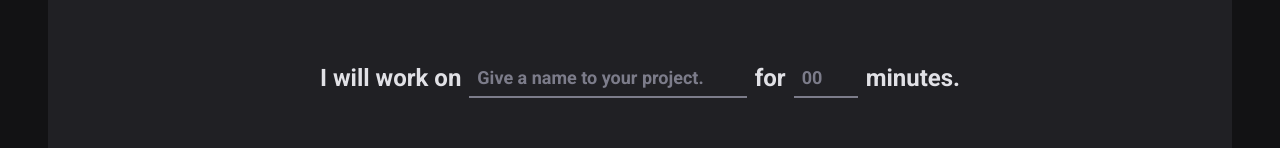
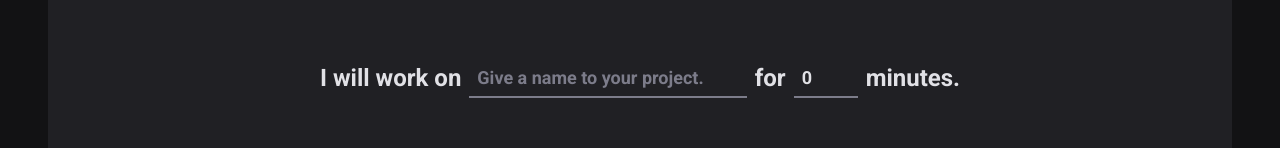
Before and after one commit to lucastenani/pomodoro-timer, a React (Vite) app: page / in a window 1280 px wide. Shown: the part 166-314 px from the top of the page. Built offline with nearby package versions, Linux system fonts and the light colour scheme.

Commit message:
inserting typing into the form

```diff
--- a/src/pages/Home/index.tsx
+++ b/src/pages/Home/index.tsx
@@ -11,15 +11,19 @@
   TaskInput,
 } from './styles'
 
-// interface NewCycleProps {
-//   task: string
-//   minutesAmount: number
-// }
+interface NewCycleFormData {
+  task: string
+  minutesAmount: number
+}
 
 export function Home() {
-  const { register, handleSubmit, watch } = useForm()
+  const { register, handleSubmit, watch } = useForm<NewCycleFormData>({
+    defaultValues: { task: '', minutesAmount: 0 },
+  })
 
-  function handleCreateNewCycle() {}
+  function handleCreateNewCycle(data: NewCycleFormData) {
+    console.log(data)
+  }
 
   const task = watch('task')
   const minutesAmount = watch('minutesAmount')
```
